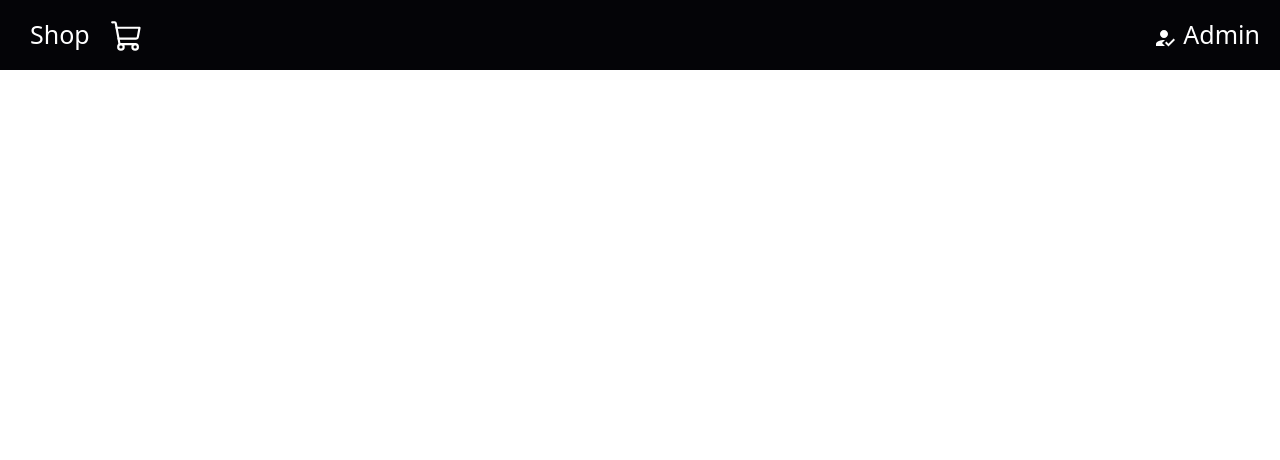
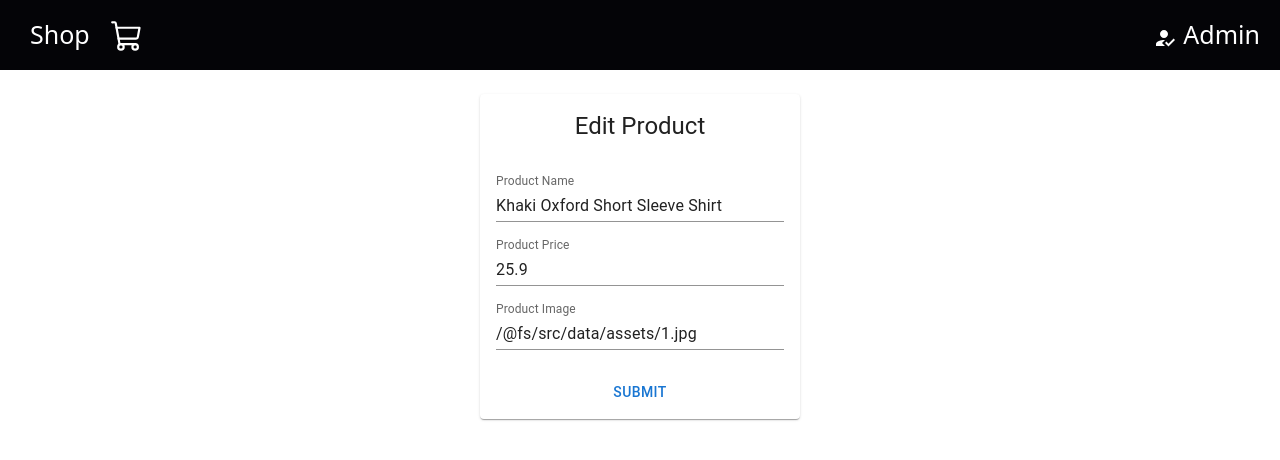
Before and after one commit to paulinolawrence/react-exercise2-3, a React (Create React App) app: page /product/edit/1 in a window 1280 px wide. Before the commit this address had no page. Shown: the top 460 px of the page. Built offline with nearby package versions, Linux system fonts and the light colour scheme.

Commit message:
Add, Delete, and Edit Functionalities Done!

```diff
--- a/src/App.js
+++ b/src/App.js
@@ -8,6 +8,7 @@ import 'react-toastify/dist/ReactToastify.css';
 import { ShopContextProvider } from "./context/shop-context";
 import { Admin } from "./pages/admin/admin";
 import { AddProduct } from "./pages/admin/add-product";
+import { EditProduct } from "./pages/admin/edit-product";
 
 
 function App() {
@@ -22,6 +23,7 @@ function App() {
           <Route path="/cart" element={<Cart/>}/>
           <Route path="/admin" element = {<Admin/>}/>
           <Route path="/product/add" element = {<AddProduct/>}/>
+          <Route path="/product/edit/:id" element = {<EditProduct/>}/>
         </Routes>
       </Router>
       </ShopContextProvider>
--- a/src/components/admin-table.jsx
+++ b/src/components/admin-table.jsx
@@ -1,15 +1,17 @@
 import { TableRow, TableCell } from '@material-ui/core'
-import React, {useContext} from 'react'
+import React, {useContext, } from 'react'
 import { Delete, Edit } from '@mui/icons-material';
 import { ShopContext } from '../context/shop-context';
 import { IconButton } from '@mui/material';
-import { AddProduct } from '../pages/admin/add-product';
-import { EditProduct } from '../pages/admin/edit-product';
+import { Link, useNavigate } from 'react-router-dom';
 
 export const AdminTable = (props) => {
-    const { id, productName, price, productImg } = props.data;
-    const { deleteProduct, } = useContext(ShopContext);
-    console.log(props.data)
+  const { id, productName, price, productImg } = props.data;
+  const { deleteProduct, } = useContext(ShopContext);
+  console.log(props.data)
+
+  const navigate = useNavigate();
+  console.log(`/product/edit/${id}`);
 
   return (
     <TableRow key={id}>
@@ -18,7 +20,7 @@ export const AdminTable = (props) => {
       <TableCell>{productName}</TableCell>
       <TableCell>$ {price}</TableCell>
       <TableCell>
-          <IconButton sx={{"&:hover": {color: 'blue'}}} onClick={ () => <EditProduct data={props.data}/>}><Edit/> </IconButton>
+          <IconButton sx={{"&:hover": {color: 'blue'}}} onClick={() => navigate(`/product/edit/${id}`)}><Edit/> </IconButton>
           <IconButton sx={{"&:hover": {color: 'red'}}} onClick={ () => deleteProduct(id)}><Delete/> </IconButton>
       </TableCell>
     </TableRow>
--- a/src/context/shop-context.jsx
+++ b/src/context/shop-context.jsx
@@ -117,6 +117,7 @@ export const ShopContextProvider = (props) => {
     products,
     cartItems,
     addProduct,
+    editProduct,
     deleteProduct,
     addToCart,
     increaseQty,
--- a/src/pages/admin/admin.jsx
+++ b/src/pages/admin/admin.jsx
@@ -2,9 +2,7 @@ import React, {useContext} from 'react'
 import { TableContainer, Table, TableHead, TableRow, TableCell,TableBody, Paper, Grid, Button } from "@mui/material";
 import  Add  from "@mui/icons-material/Add";
 import { AdminTable } from '../../components/admin-table'
-import { PRODUCTS } from "../../data/products";
 import { Link } from "react-router-dom";
-import { hover } from '@testing-library/user-event/dist/hover';
 import { ShopContext } from '../../context/shop-context';
 
 export const Admin = () => {
--- a/src/pages/admin/edit-product.jsx
+++ b/src/pages/admin/edit-product.jsx
@@ -1,10 +1,131 @@
-import React from 'react'
-import { AddProduct } from './add-product'
+import React, { useState } from 'react'
+import { useContext } from 'react';
+import { useNavigate, useParams, } from 'react-router'
+import { ShopContext } from '../../context/shop-context';
+import {
+    Button,
+    Card,
+    CardActions,
+    CardContent,
+    CardHeader,
+    Grid,
+    TextField,
+  } from "@mui/material";
+  import Joi from "joi";
 
-export const EditProduct = (initialValue) => {
-    console.log(initialValue);
-  return (
-    <div><AddProduct data={initialValue}/></div>
+export const EditProduct = () => {
+    const params = useParams();
+    const {products, editProduct} = useContext(ShopContext);
 
-  )
+    const { ...product } = products.find(
+        (product) => product.id === +params.id
+      );
+
+      const [form, setForm] = useState(product);
+
+      const [errors, setErrors] = useState({});
+
+      const navigate = useNavigate();
+
+      const schema = Joi.object({
+        id: Joi.allow(),
+        productName: Joi.string().min(6).max(50).allow("").required(),
+        price: Joi.number().precision(2).required(),
+        productImg: Joi.string().min(2).max(50).allow("").required(),
+      });
+
+      const handleSubmit = (event) => {
+        event.preventDefault();
+        editProduct(form.id, form)
+        navigate("/admin");
+      };
+
+      const handleChange = ({ currentTarget: input }) => {
+        setForm({
+          ...form,
+          [input.name]: input.value,
+        });
+
+        const { error } = schema
+          .extract(input.name)
+          .label(input.name)
+          .validate(input.value);
+
+        if (error) {
+          setErrors({ ...errors, [input.name]: error.details[0].message });
+        } else {
+          delete errors[input.name];
+          setErrors(errors);
+        }
+      };
+
+      const isFormInvalid = () => {
+        const result = schema.validate(form);
+
+        console.log(result);
+
+        return !!result.error;
+        // console.log(result);
+      };
+
+      return (
+        <Grid
+        marginTop={3}
+        container
+        component="form"
+        justifyContent="center"
+        onSubmit={handleSubmit}
+      >
+        <Grid item xs={3}>
+          <Card>
+            <CardHeader title= "Edit Product"/>
+            <CardContent>
+              <Grid container spacing={2}>
+                <Grid item xs={12}>
+                  <TextField
+                    name="productName"
+                    error={!!errors.productName}
+                    helperText={errors.productName}
+                    onChange={handleChange}
+                    value={form.productName}
+                    label="Product Name"
+                    variant="standard"
+                    fullWidth
+                  />
+                </Grid>
+                <Grid item xs={12}>
+                  <TextField
+                    name="price"
+                    error={!!errors.price}
+                    helperText={errors.price}
+                    onChange={handleChange}
+                    value={form.price}
+                    label="Product Price"
+                    variant="standard"
+                    fullWidth
+                  />
+                </Grid>
+                <Grid item xs={12}>
+                  <TextField
+                    name="productImg"
+                    error={!!errors.productImg}
+                    helperText={errors.productImg}
+                    onChange={handleChange}
+                    value={form.productImg}
+                    label="Product Image"
+                    variant="standard"
+                    fullWidth
+                  />
+                </Grid>
+              </Grid>
+            </CardContent>
+            <CardActions>
+              <Button disabled={isFormInvalid()} type="submit" fullWidth>
+                Submit
+              </Button>
+            </CardActions>
+          </Card>
+        </Grid>
+      </Grid>
+      )
 }
```
Also changed, not shown: src/pages/admin/add-product.jsx (+5 -5 lines).
